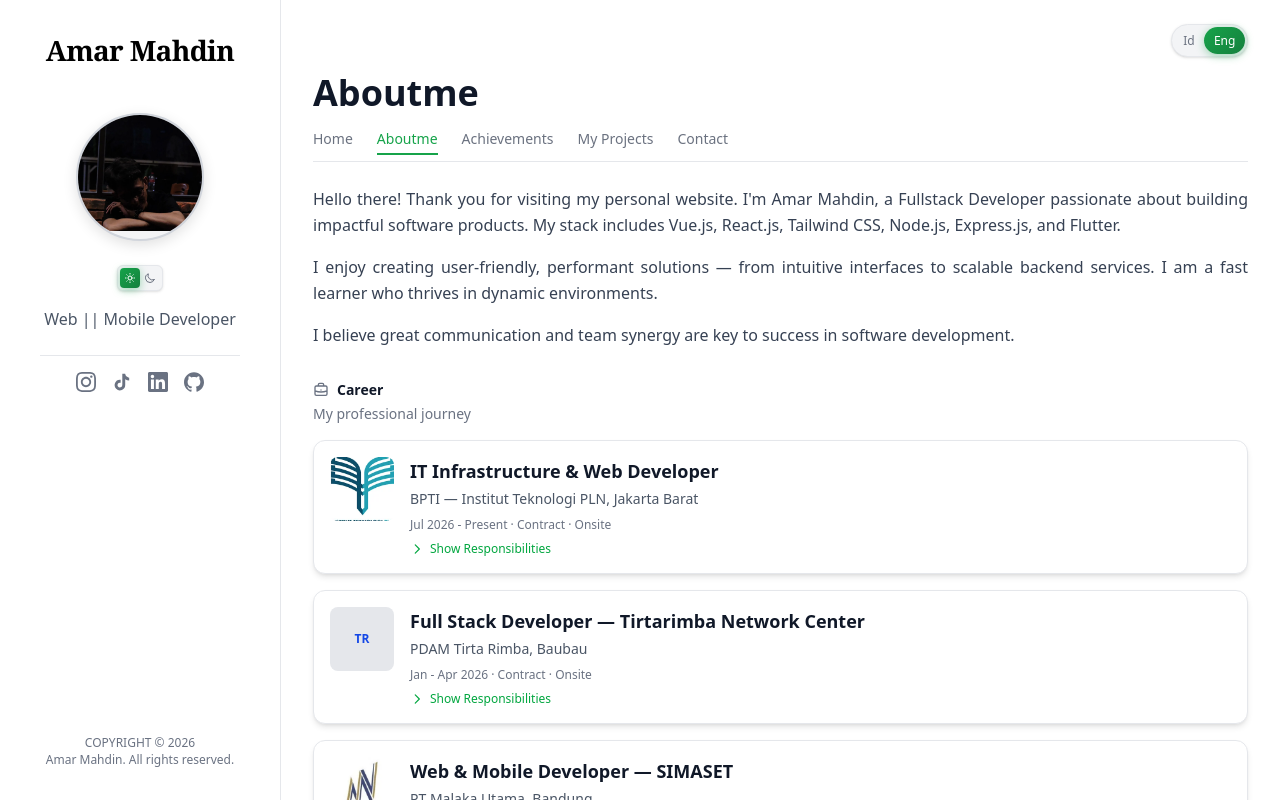
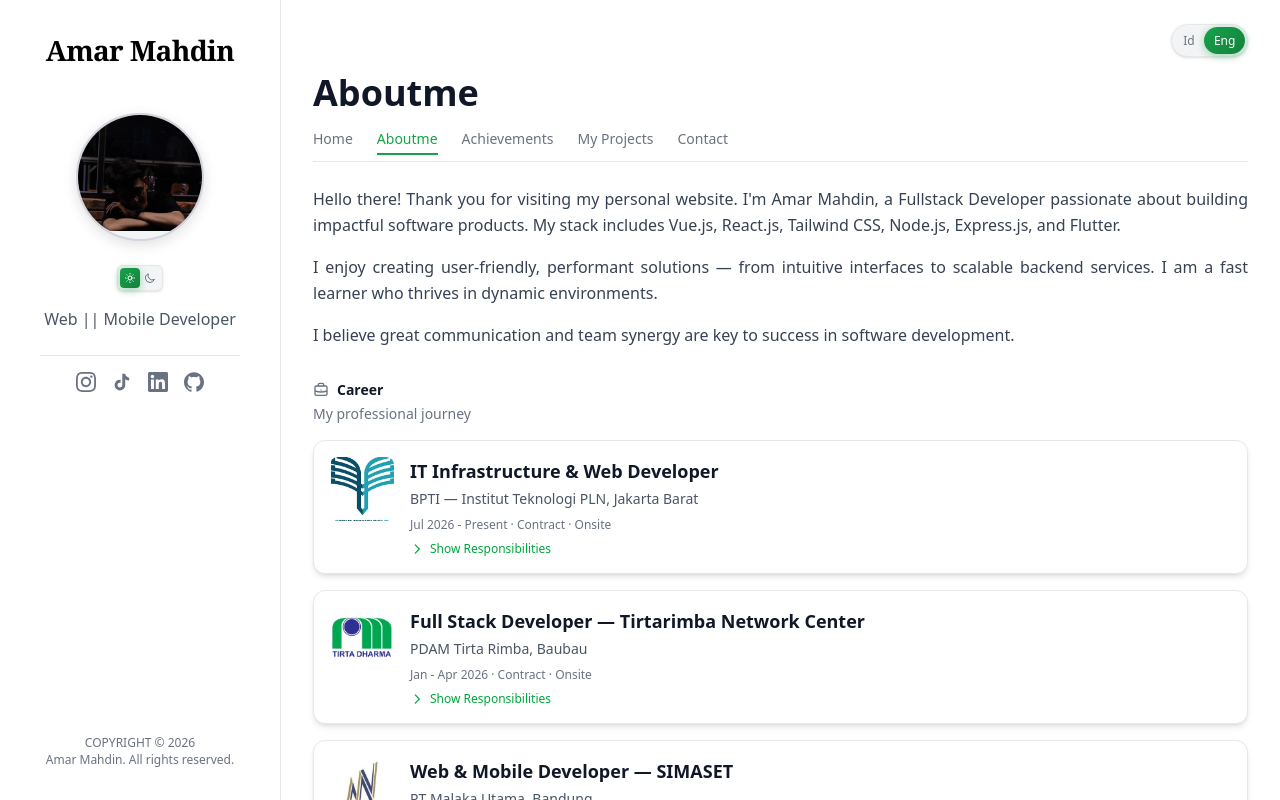
Before and after one commit to amarmahdin/Portofolio, a Vue app: page /about in a window 1280 px wide. Built offline with nearby package versions, Linux system fonts and the light colour scheme.

Commit message:
logo pdam

```diff
--- a/src/components/Aboutme.vue
+++ b/src/components/Aboutme.vue
@@ -64,6 +64,7 @@ import PageNav from './PageNav.vue'
 import LangToggle from './LangToggle.vue'
 
 const itplnImg = new URL('../assets/itpln.webp', import.meta.url).href
+const pdamImg = new URL('../assets/pdam.webp', import.meta.url).href
 const simasetImg = new URL('../assets/simaset.webp', import.meta.url).href
 const enjineringImg = new URL('../assets/enjinering.webp', import.meta.url).href
 const iconplusImg = new URL('../assets/iconplus.webp', import.meta.url).href
@@ -95,8 +96,7 @@ const careers = [
     },
   },
   {
-    image: null,
-    initials: 'TR',
+    image: pdamImg,
     id: {
       role: 'Full Stack Developer — Tirtarimba Network Center',
       company: 'PDAM Tirta Rimba, Baubau',
```
Also changed, not shown: src/assets/pdam.png (deleted), src/assets/pdam.webp (added).
